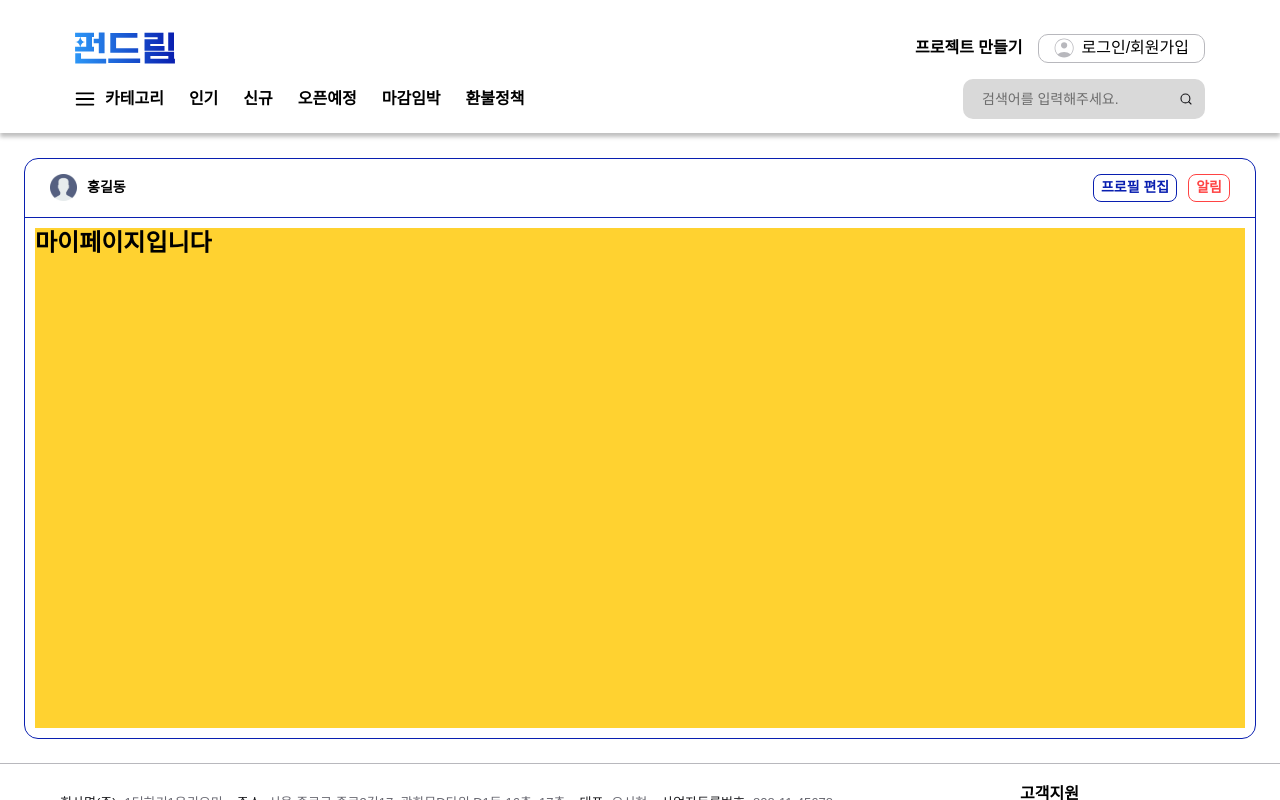
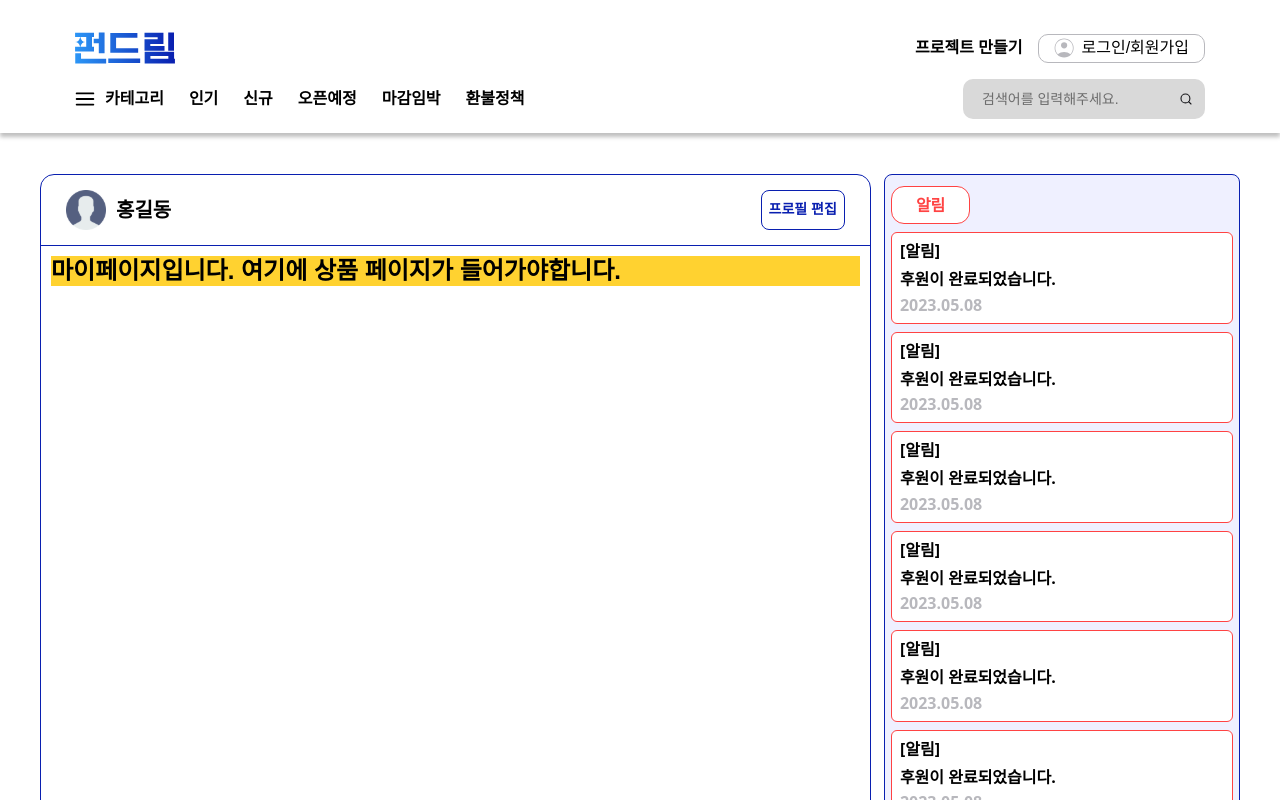
Before and after one commit to FRONTENDBOOTCAMP-13th/Final-11-Cutie, a Next.js app: page /accounts in a window 1280 px wide. Shown: the top 800 px of the page. Built offline with nearby package versions, Linux system fonts and the light colour scheme.

Commit message:
💄 add: mypage 768px, 1280px

```diff
--- a/src/app/(main)/accounts/layout.tsx
+++ b/src/app/(main)/accounts/layout.tsx
@@ -5,15 +5,21 @@ export default function AccountLayout({ children }: { children: React.ReactNode
     <>
       {/* 마이페이지 공통 레이아웃 작성 */}
       {/* 공통 컴포넌트*/}
-      <div className="p-[24px]">
+      <div className="p-[24px] tablet:grid tablet:grid-cols-[0.7fr_0.3fr] tablet:gap-[13px] tablet:p-[40px]">
+        {/* 프로필, 상품 소개 */}
         <div className="flex flex-col border-[0.5px] rounded-[14px] border-primary-800">
+          {/* 프로필 */}
           <Profile />
 
+          {/* 상품 소개 */}
           <section className="p-[10px]">
             <h2 className="sr-only">My Page</h2>
             {children}
           </section>
         </div>
+
+        {/* 알림 */}
+        <Alert />
       </div>
     </>
   );
@@ -23,15 +29,48 @@ function Profile() {
   return (
     <div className="flex justify-between px-[25px] py-[15px] border-b-[1px] border-primary-800">
       <div className="flex gap-[10px] items-center">
-        <ProfileImg width={27} height={27} />
-        <span className="normal-14 font-[700]">홍길동</span>
+        <ProfileImg width={27} height={27} className="tablet:w-[40px] h-[40px]" />
+        <span className="normal-14 font-[700] tablet:text-[20px]">홍길동</span>
       </div>
       <div className="flex gap-[11px] normal-14 font-[600]">
         <button className="cursor-pointer px-[7px] py-[4px] border-[1px] rounded-[8px] text-primary-800">
           프로필 편집
         </button>
-        <button className="cursor-pointer px-[7px] py-[4px] border-[1px] rounded-[8px] text-error">알림</button>
+        <button className="cursor-pointer px-[7px] py-[4px] border-[1px] rounded-[8px] text-error tablet:hidden">
+          알림
+        </button>
       </div>
     </div>
   );
 }
+
+function Alert() {
+  return (
+    <div className="hidden tablet:flex flex-col gap-[8px] noraml-14 font-[600] border border-primary-800 px-[6px] py-[11px] rounded-[8px] bg-primary-50">
+      <span className="px-[24px] py-[6px] border-[1px] border-error w-fit rounded-[13px] text-error bg-white">
+        알림
+      </span>
+      <AlertMessage />
+      <AlertMessage />
+      <AlertMessage />
+      <AlertMessage />
+      <AlertMessage />
+      <AlertMessage />
+      <AlertMessage />
+      <AlertMessage />
+      <AlertMessage />
+    </div>
+  );
+}
+
+function AlertMessage() {
+  return (
+    <div className="flex flex-col gap-[4px] border px-[8px] py-[6px] border-error bg-white rounded-[6px]">
+      <span>[알림]</span>
+      <div className="flex flex-col gap-[1.5px]">
+        <span>후원이 완료되었습니다.</span>
+        <span className="text-secondary-200">2023.05.08</span>
+      </div>
+    </div>
+  );
+}
--- a/src/app/(main)/accounts/page.tsx
+++ b/src/app/(main)/accounts/page.tsx
@@ -1,7 +1,7 @@
 export default function Account() {
   return (
     <>
-      <h1 className="bold-24 h-[500px] bg-amber-300">마이페이지입니다</h1>
+      <h1 className="bold-24 bg-amber-300">마이페이지입니다. 여기에 상품 페이지가 들어가야합니다.</h1>
     </>
   );
 }
```
